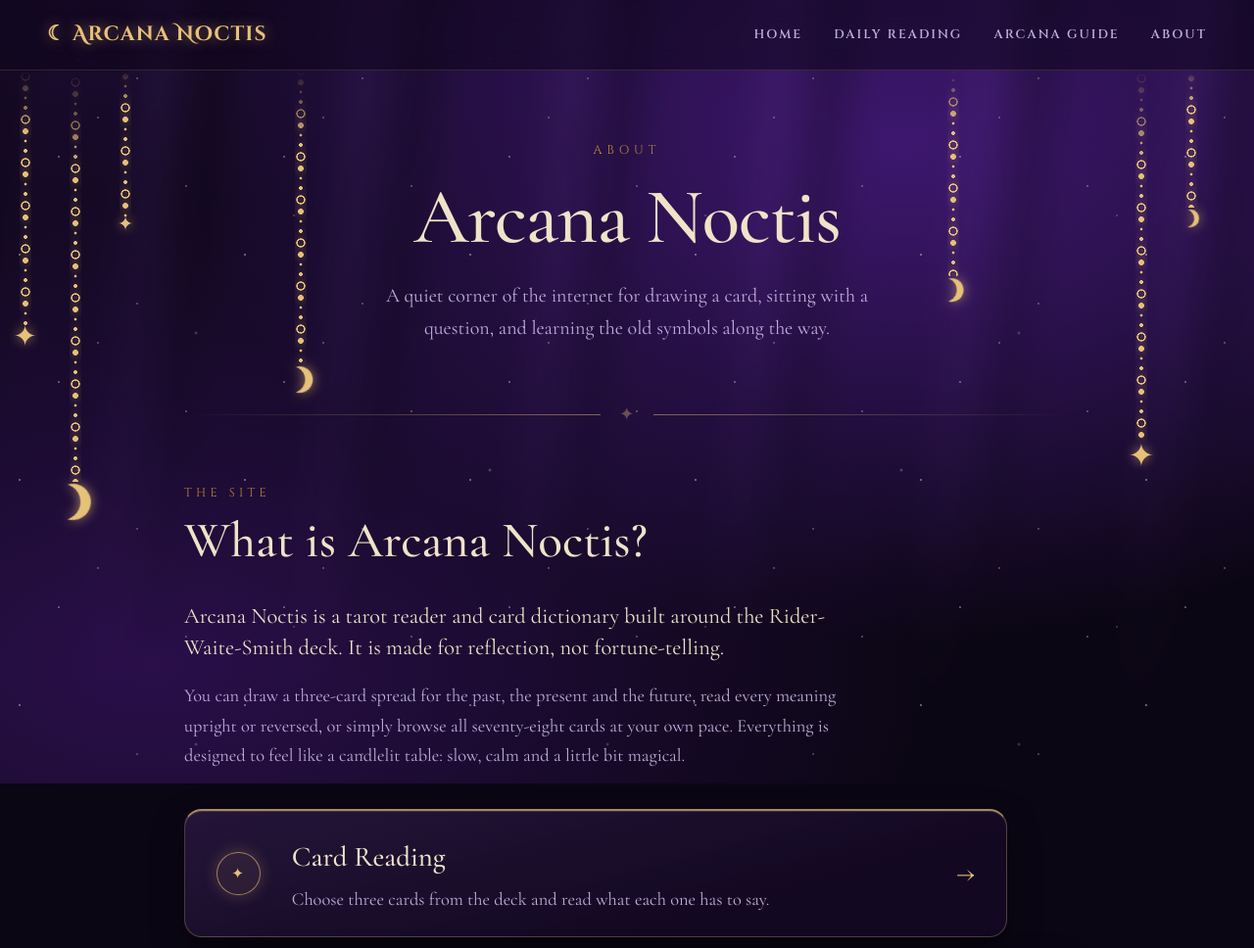
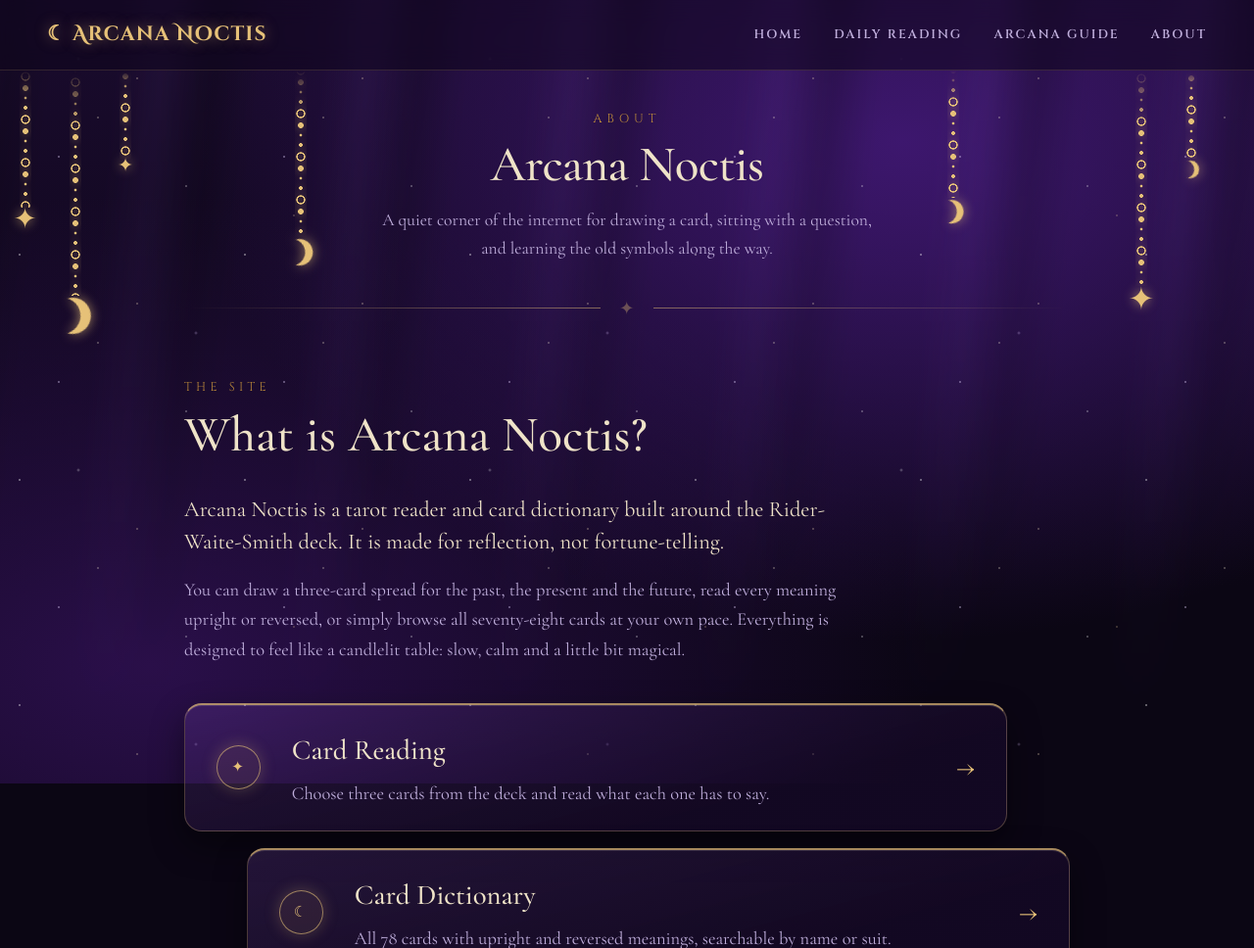
Before and after one commit to victoria-nikolaeva04/project_tarot_card, a Flask app: page /about in a window 1280 px wide. Shown: the top 968 px of the page at 98% size. Run offline with Flask 3, Linux system fonts and the light colour scheme.

Commit message:
Updating the headers/pendants to be smaller so the user can see the oracle and know its there to be used

```diff
--- a/static/about.css
+++ b/static/about.css
@@ -24,16 +24,16 @@
 .about_header {
     max-width: 46rem;
     margin: 0 auto;
-    padding: clamp(3.5rem, 9vh, 6rem) clamp(1rem, 4vw, 3rem) 3.5rem;
+    padding: clamp(2.25rem, 5vh, 3.5rem) clamp(1rem, 4vw, 3rem) 2rem;
     text-align: center;
 }
 
 .about_header .section_eyebrow { letter-spacing: 0.4em; }
 
 .about_header h1 {
-    margin: 1rem 0 1.4rem;
+    margin: 0.6rem 0 0.9rem;
     font-family: var(--font-body);
-    font-size: clamp(2.8rem, 7vw, 5rem);
+    font-size: clamp(2rem, 4.5vw, 3.2rem);
     font-weight: 500;
     line-height: 1.04;
     letter-spacing: -0.015em;
@@ -43,7 +43,7 @@
 .about_header p {
     max-width: 32rem;
     margin-inline: auto;
-    font-size: 1.25rem;
+    font-size: 1.1rem;
     color: var(--muted);
 }
 
--- a/static/reading.js
+++ b/static/reading.js
@@ -202,6 +202,7 @@ function offer_oracle(cards, reversed_flags, box) {
     const ask = oracle_button('Ask the Oracle', cards, reversed_flags, box);
     finish_loading(box);
     box.replaceChildren(make_crystal(), oracle_text(eyebrow, status, ask));
+    box.classList.add('offer');
     box.hidden = false;
 }
 
@@ -244,6 +245,7 @@ async function request_oracle(cards, reversed_flags, box) {
     const head = [eyebrow, title, divider];
     const status = el('p', 'oracle_status', 'The Oracle is gazing into your cards...');
     box.replaceChildren(crystal, oracle_text(...head, status));
+    box.classList.remove('offer');
     box.classList.add('loading');
     box.hidden = false;
     box.setAttribute('aria-busy', 'true');
--- a/templates/about.html
+++ b/templates/about.html
@@ -8,13 +8,13 @@
 
         <header class="about_hero">
             <div class="pendants" aria-hidden="true">
-                <div class="pendant" style="--x:2%; --len:260px; --s:6.1s; --d:-2s; --o:-10px; --cs:1.8rem"><i class="string"></i><span class="charm charm--star"></span></div>
-                <div class="pendant" style="--x:6%; --len:420px; --s:7.4s; --d:-4s; --o:-4px; --cs:2.3rem"><i class="string"></i><span class="charm charm--moon"></span></div>
-                <div class="pendant" style="--x:10%; --len:150px; --s:5.3s; --d:-1s; --o:-22px; --cs:1.2rem"><i class="string"></i><span class="charm charm--star"></span></div>
-                <div class="pendant" style="--x:24%; --len:300px; --s:6.6s; --d:-3.2s; --o:-16px; --cs:1.7rem"><i class="string"></i><span class="charm charm--moon"></span></div>
-                <div class="pendant" style="--x:76%; --len:210px; --s:5.9s; --d:-2.4s; --o:-28px; --cs:1.5rem"><i class="string"></i><span class="charm charm--moon"></span></div>
-                <div class="pendant" style="--x:91%; --len:380px; --s:7.1s; --d:-0.8s; --o:-8px; --cs:2.0rem"><i class="string"></i><span class="charm charm--star"></span></div>
-                <div class="pendant" style="--x:95%; --len:140px; --s:5.4s; --d:-3.8s; --o:-20px; --cs:1.1rem"><i class="string"></i><span class="charm charm--moon"></span></div>
+                <div class="pendant" style="--x:2%; --len:140px; --s:6.1s; --d:-2s; --o:-10px; --cs:1.8rem"><i class="string"></i><span class="charm charm--star"></span></div>
+                <div class="pendant" style="--x:6%; --len:230px; --s:7.4s; --d:-4s; --o:-4px; --cs:2.3rem"><i class="string"></i><span class="charm charm--moon"></span></div>
+                <div class="pendant" style="--x:10%; --len:90px; --s:5.3s; --d:-1s; --o:-22px; --cs:1.2rem"><i class="string"></i><span class="charm charm--star"></span></div>
+                <div class="pendant" style="--x:24%; --len:170px; --s:6.6s; --d:-3.2s; --o:-16px; --cs:1.7rem"><i class="string"></i><span class="charm charm--moon"></span></div>
+                <div class="pendant" style="--x:76%; --len:130px; --s:5.9s; --d:-2.4s; --o:-28px; --cs:1.5rem"><i class="string"></i><span class="charm charm--moon"></span></div>
+                <div class="pendant" style="--x:91%; --len:220px; --s:7.1s; --d:-0.8s; --o:-8px; --cs:2.0rem"><i class="string"></i><span class="charm charm--star"></span></div>
+                <div class="pendant" style="--x:95%; --len:90px; --s:5.4s; --d:-3.8s; --o:-20px; --cs:1.1rem"><i class="string"></i><span class="charm charm--moon"></span></div>
             </div>
 
             <div class="about_header">
```
Also changed, not shown: static/guide.css (+4 -4 lines), static/reading.css (+17 -11 lines).
